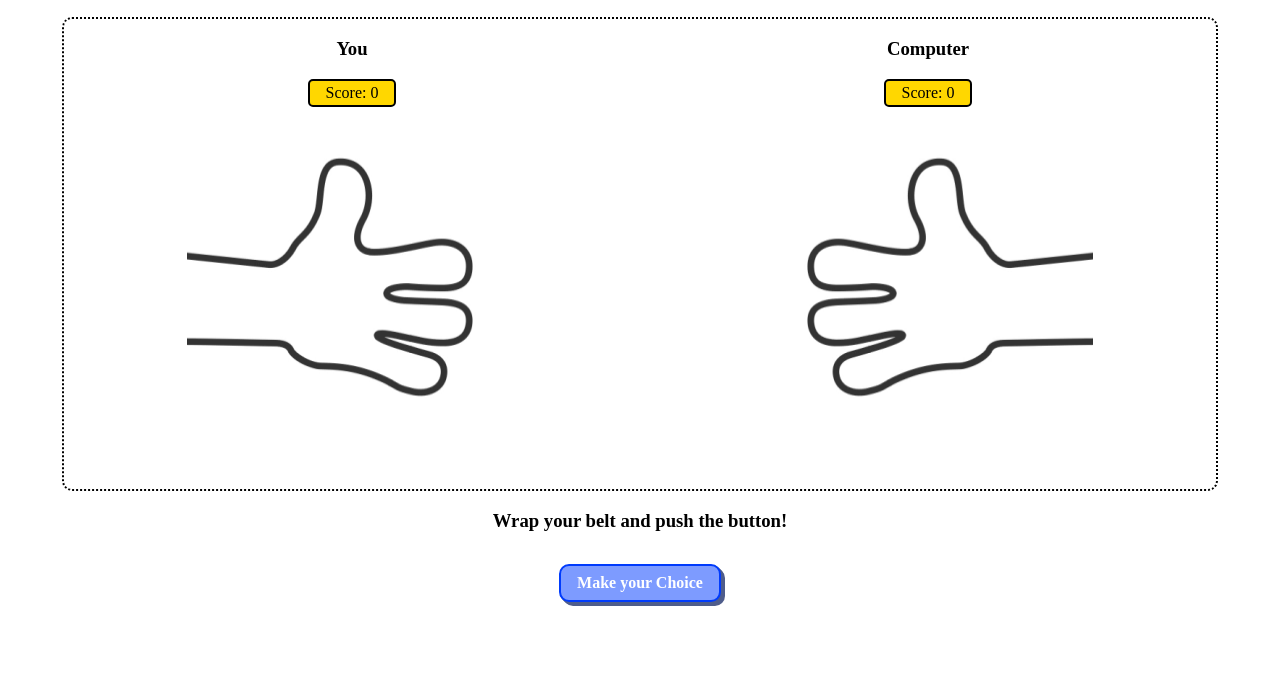
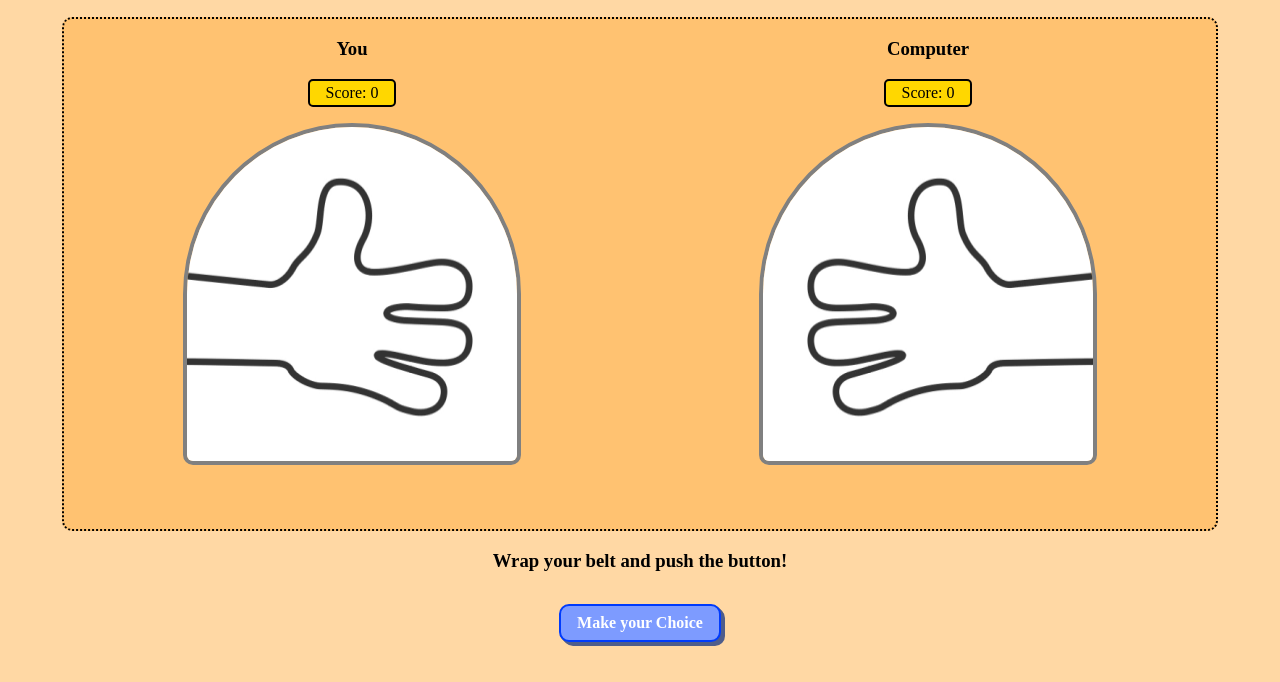
Before and after one commit to MeDeveloperWeb/RockPaperScissor, a plain HTML site: page index.html in a window 1280 px wide. Shown: the part 133-815 px from the top of the page. Drawn offline with Linux system fonts and the light colour scheme; a web font is replaced by a local one.

Commit message:
improved UI- Added colors to background

```diff
--- a/style.css
+++ b/style.css
@@ -14,6 +14,7 @@ body {
     flex-direction: column;
     justify-content: space-around;
     align-items: center;
+    background-color: #FFD8A4;
 }
 
 .game-des {
@@ -27,12 +28,13 @@ body {
     justify-content: space-around;
     border: 2px dotted black;
     border-radius: 10px;
+    background-color: #FFC271;
 }
 
 .player-cont {
     display: flex;
     flex-direction: column;
-    justify-content: center;
+    justify-content: space-around;
     align-items: center;
 }
 
@@ -44,7 +46,12 @@ body {
 }
 
 .gif-cont {
-    width: 100%;
+    border: 0.3rem solid grey;
+    border-radius: 10px;
+    overflow: hidden;
+    margin: 1rem;
+    border-top-right-radius: 50%;
+    border-top-left-radius: 50%;
 }
 
 .computer-cont .gif-cont {
```
